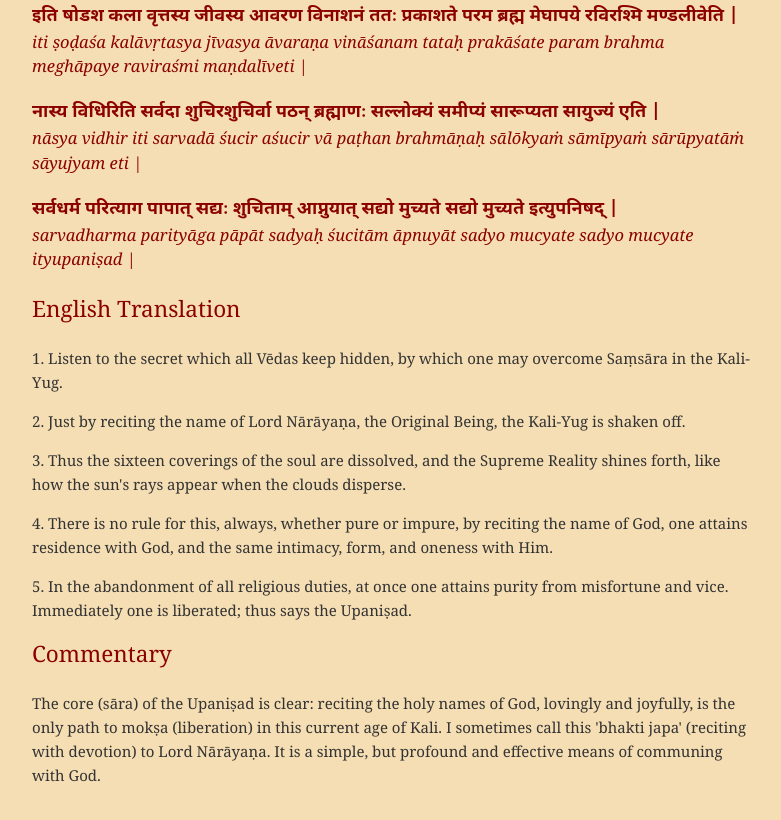
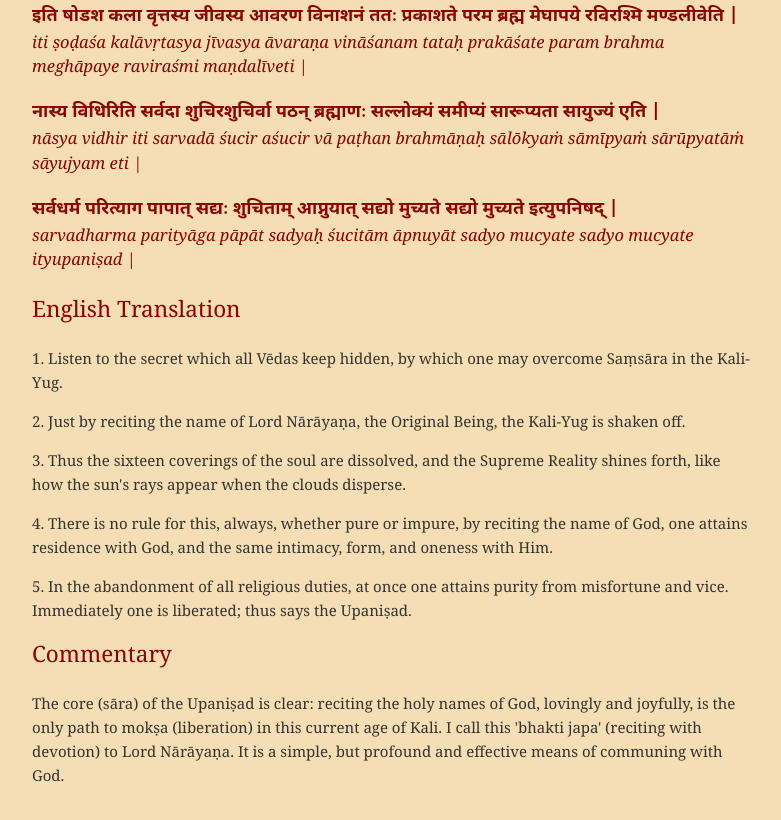
Before and after one commit to semrigpa/semrigpa.github.io, a plain HTML site: page index.html in a window 1280 px wide. Shown: the part 443-1263 px from the top of the page, without its empty margins (248-1029 px from the left). Drawn offline with nearby package versions, Linux system fonts and the light colour scheme.

Commit message:
Update index.html

```diff
--- a/index.html
+++ b/index.html
@@ -127,7 +127,7 @@
     <div class="section-title">Commentary</div>
 
     <div class="translation">
-        <p>The core (sāra) of the Upaniṣad is clear: reciting the holy names of God, lovingly and joyfully, is the only path to mokṣa (liberation) in this current age of Kali. I sometimes call this 'bhakti japa' (reciting with devotion) to Lord Nārāyaṇa. It is a simple, but profound and effective means of communing with God.</p>
+        <p>The core (sāra) of the Upaniṣad is clear: reciting the holy names of God, lovingly and joyfully, is the only path to mokṣa (liberation) in this current age of Kali. I call this 'bhakti japa' (reciting with devotion) to Lord Nārāyaṇa. It is a simple, but profound and effective means of communing with God.</p>
     </div>
 </div>
 
```
